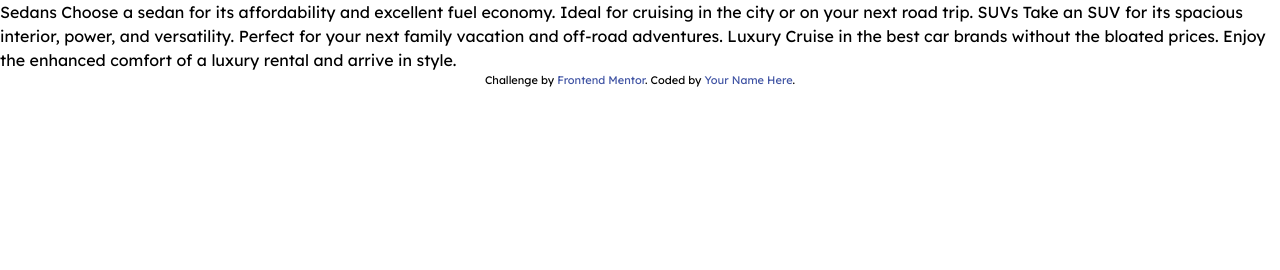
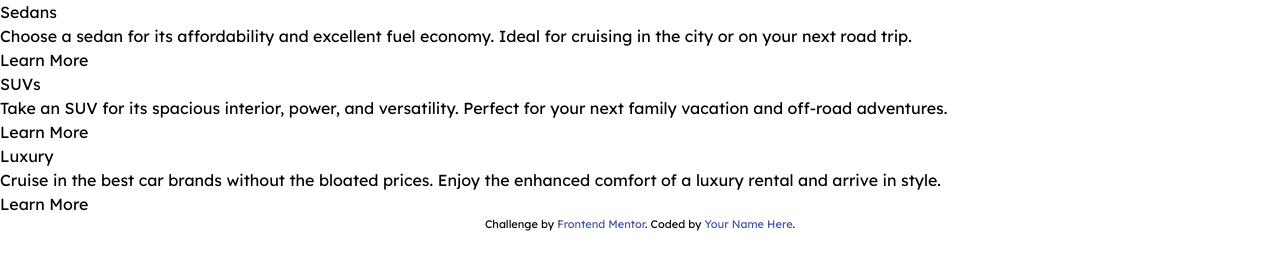
Before and after one commit to raresample/3-col-preview-card-component, a website: page index.html in a window 1280 px wide. Drawn offline with Linux system fonts and the light colour scheme.

Commit message:
HTML structured

```diff
--- a/index.html
+++ b/index.html
@@ -16,18 +16,23 @@
   </style>
 </head>
 <body class="font-body">
-
-  Sedans
-  Choose a sedan for its affordability and excellent fuel economy. Ideal for cruising in the city
-  or on your next road trip.
-
-  SUVs
-  Take an SUV for its spacious interior, power, and versatility. Perfect for your next family vacation
-  and off-road adventures.
-
-  Luxury
-  Cruise in the best car brands without the bloated prices. Enjoy the enhanced comfort of a luxury
-  rental and arrive in style.
+  <main>
+    <section>
+      <h1>Sedans</h1>
+      <div>Choose a sedan for its affordability and excellent fuel economy. Ideal for cruising in the city or on your next road trip.</div>
+      <div>Learn More</div>
+    </section>
+    <section>
+      <h1>SUVs</h1>
+      <div>Take an SUV for its spacious interior, power, and versatility. Perfect for your next family vacation and off-road adventures.</div>
+      <div>Learn More</div>
+    </section>
+    <section>
+      <h1>Luxury</h1>
+      <div>Cruise in the best car brands without the bloated prices. Enjoy the enhanced comfort of a luxury rental and arrive in style.</div>
+      <div>Learn More</div>
+    </section>
+  </main>
 
   <div class="attribution">
     Challenge by <a href="https://www.frontendmentor.io?ref=challenge" target="_blank">Frontend Mentor</a>.
```
